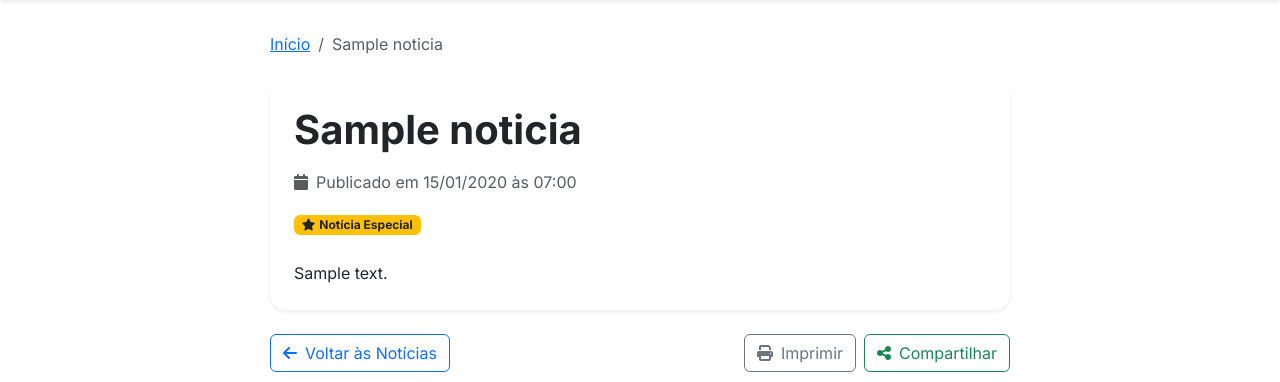
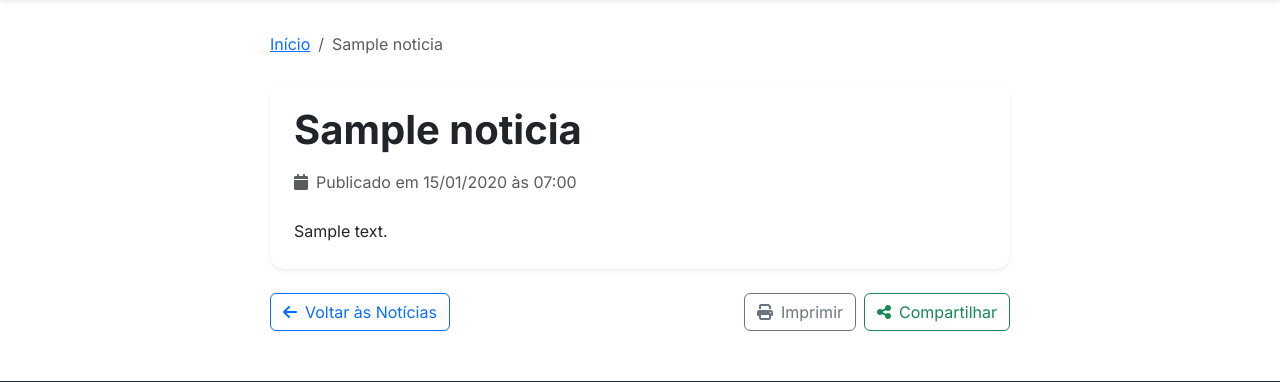
Before and after one commit to thyagobrejao/eccnacional_python, a Django app: a page that uses blog/templates/blog/noticia_detail.html in a window 1280 px wide. Shown: the part 64-446 px from the top of the page. Run offline with Django 5.2, Linux system fonts and the light colour scheme; tables that the repository leaves empty hold one stand-in row (values such as "Sample post"); parts of the project's set-up code (start-up, migrations or seed data) failed here and were passed over; some libraries are stand-ins or nearby versions.

Commit message:
refactor: remove special news badge from noticia detail template

```diff
--- a/blog/templates/blog/noticia_detail.html
+++ b/blog/templates/blog/noticia_detail.html
@@ -31,13 +31,6 @@
                             </span>
                             {% endif %}
                         </div>
-                        {% if noticia.especial %}
-                        <div class="mb-3">
-                            <span class="badge bg-warning text-dark">
-                                <i class="fas fa-star me-1"></i>Notícia Especial
-                            </span>
-                        </div>
-                        {% endif %}
                     </header>
 
                     <div class="content">
```
